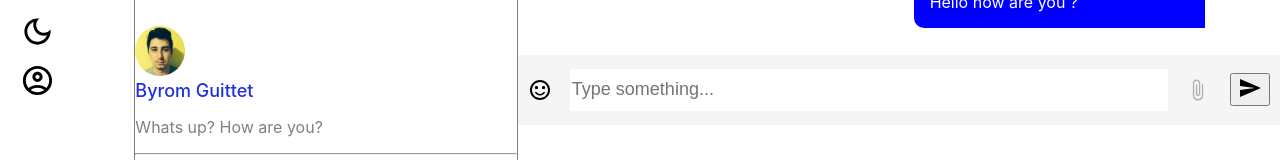
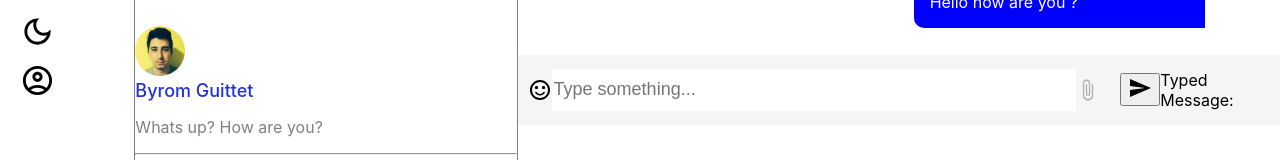
Before and after one commit to rabia1311/Messenger, a React (Create React App) app in the folder messenger/: page / in a window 1280 px wide. Both pictures are taken after a click on the button 1250 px from the left and 540 px from the top of the page. Shown: the part 451-611 px from the top of the page. Built offline with nearby package versions, Linux system fonts and the light colour scheme.

Commit message:
input is displayed in ui

```diff
--- a/messenger/src/components/Input.js
+++ b/messenger/src/components/Input.js
@@ -1,16 +1,16 @@
-import React from "react";
+import React, { useState } from "react";
 import "../components/Messages/msg.css";
 import SendIcon from "@mui/icons-material/Send";
 import SentimentSatisfiedAltIcon from "@mui/icons-material/SentimentSatisfiedAlt";
 import attach from "../images/attach.png";
-import { useState } from "react";
 
 const Input = () => {
-  const [message, setMessage] = useState();
+  const [message, setMessage] = useState("");
+  const [isSent, setIsSent] = useState(false);
 
   const handleSend = () => {
     console.log(message);
-
+    setIsSent(true);
     setMessage("");
   };
 
@@ -44,11 +44,12 @@ const Input = () => {
         <label htmlFor="file">
           <img src="" alt="" />
         </label>
-        <button className="sendicon">
-          {" "}
-          <SendIcon onClick={handleSend} />
+        <button className="sendicon" onClick={handleSend}>
+          <SendIcon />
         </button>
       </div>
+      {/* Display the typed message only after sending */}
+      {isSent && <p>Typed Message: {message}</p>}
     </div>
   );
 };
```
